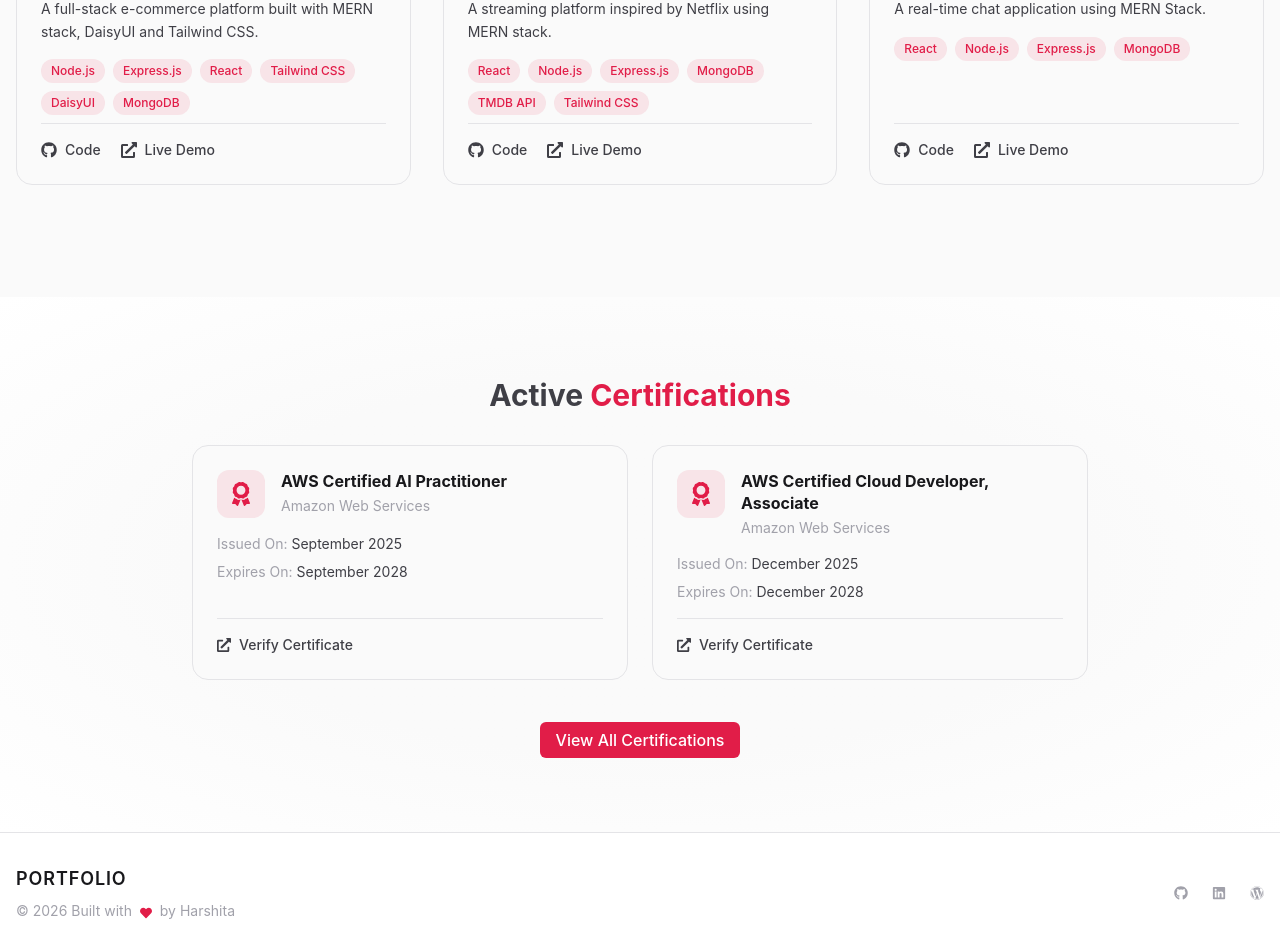
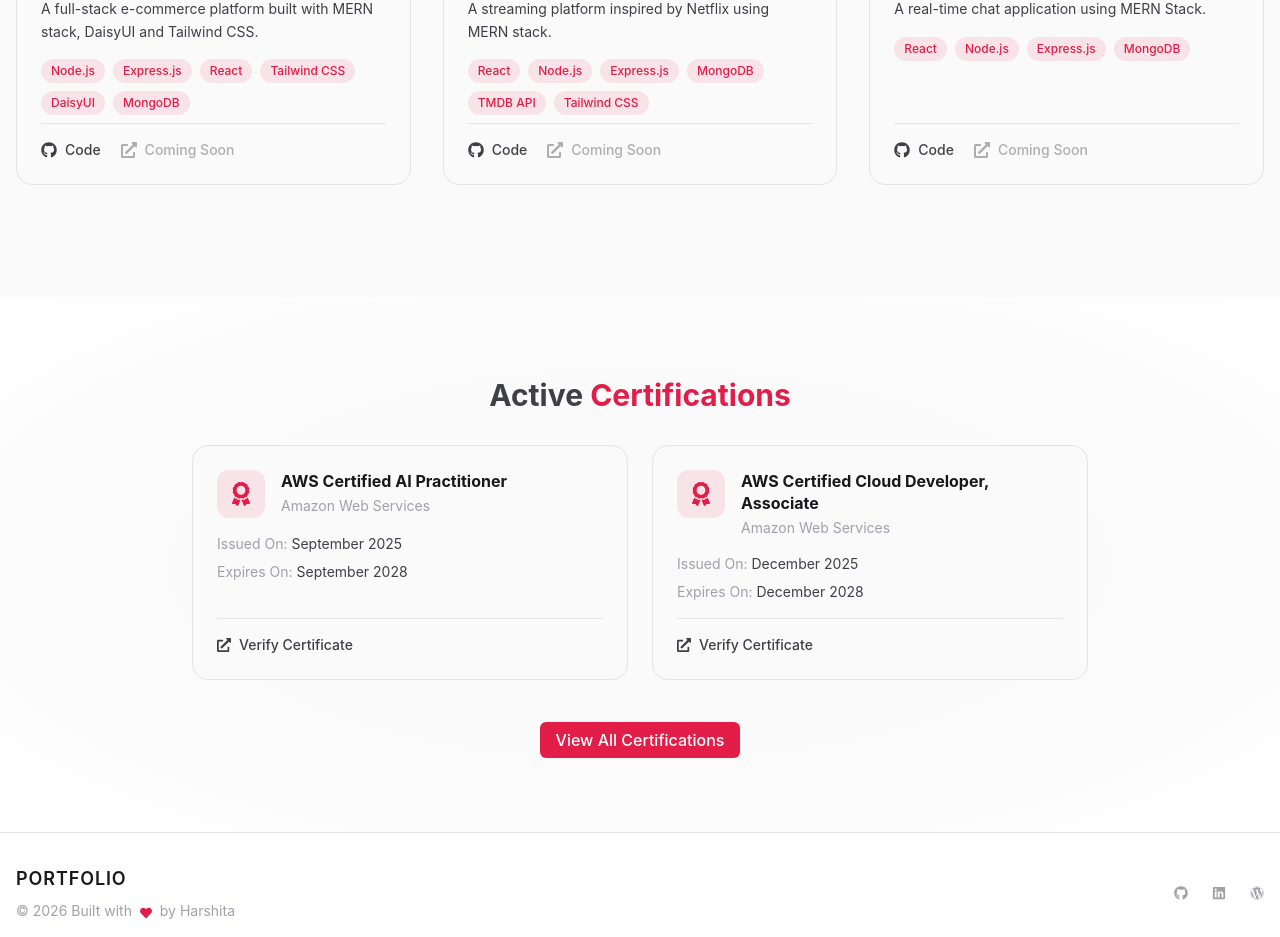
Before and after one commit to harshita-aggarwal/harshita-aggarwal-portfolio, a Next.js app: page / in a window 1280 px wide. Shown: the part 1360-2297 px from the top of the page. Built offline with nearby package versions, Linux system fonts and the light colour scheme.

Commit message:
live demo link changes

```diff
--- a/src/app/components/Projects.tsx
+++ b/src/app/components/Projects.tsx
@@ -6,10 +6,14 @@ const Projects = () => {
   return (
     <section className="container py-28 px-4">
       <div className="project-section">
-        <h2 className="section-title">Featured <span className="text-primary">Projects</span></h2>
+        <h2 className="section-title">
+          Featured <span className="text-primary">Projects</span>
+        </h2>
 
         <div className="grid grid-cols-1 md:grid-cols-3 gap-8">
-          {projects.filter((p) => p.featured).map((project) => (
+          {projects
+            .filter((p) => p.featured)
+            .map((project) => (
               <article
                 key={project.title}
                 className="project-card group hover:border-primary hover:shadow-lg hover:shadow-primary/10"
@@ -47,6 +51,7 @@ const Projects = () => {
                     >
                       <FaGithub className="h-4 w-4" /> Code
                     </a>
+                    {project.demoLink ? (
                       <a
                         href={project.demoLink}
                         target="_blank"
@@ -55,6 +60,11 @@ const Projects = () => {
                       >
                         <FaExternalLinkAlt className="h-4 w-4" /> Live Demo
                       </a>
+                    ) : (
+                      <span className="project-card-link opacity-40 cursor-not-allowed">
+                        <FaExternalLinkAlt className="h-4 w-4" /> Coming Soon
+                      </span>
+                    )}
                   </div>
                 </div>
               </article>
--- a/src/app/projects/page.tsx
+++ b/src/app/projects/page.tsx
@@ -20,7 +20,6 @@ export default function ProjectsPage() {
 
   return (
     <div className="container max-w-7xl mx-auto py-20">
-
       {/* Header */}
       <motion.h1
         className="text-4xl sm:text-5xl font-bold text-center text-heading mb-4"
@@ -95,8 +94,10 @@ export default function ProjectsPage() {
                   />
                   {/* Featured badge */}
                   {project.featured && (
-                    <span className="absolute top-3 left-3 text-xs font-semibold
-                                     bg-primary text-white px-2.5 py-1 rounded-full">
+                    <span
+                      className="absolute top-3 left-3 text-xs font-semibold
+                                     bg-primary text-white px-2.5 py-1 rounded-full"
+                    >
                       ★ Featured
                     </span>
                   )}
@@ -133,6 +134,7 @@ export default function ProjectsPage() {
                     >
                       <FaGithub className="h-4 w-4" /> Code
                     </a>
+                    {project.demoLink ? (
                       <a
                         href={project.demoLink}
                         target="_blank"
@@ -141,6 +143,11 @@ export default function ProjectsPage() {
                       >
                         <FaExternalLinkAlt className="h-4 w-4" /> Live Demo
                       </a>
+                    ) : (
+                      <span className="project-card-link opacity-40 cursor-not-allowed">
+                        <FaExternalLinkAlt className="h-4 w-4" /> Coming Soon
+                      </span>
+                    )}
                   </div>
                 </div>
               </motion.article>
@@ -155,12 +162,15 @@ export default function ProjectsPage() {
             exit={{ opacity: 0 }}
           >
             <p className="text-4xl mb-4">🔍</p>
-            <p className="text-heading font-semibold text-lg mb-2">No projects found</p>
-            <p className="text-muted text-sm">Try searching for a different technology or keyword.</p>
+            <p className="text-heading font-semibold text-lg mb-2">
+              No projects found
+            </p>
+            <p className="text-muted text-sm">
+              Try searching for a different technology or keyword.
+            </p>
           </motion.div>
         )}
       </AnimatePresence>
-
     </div>
   );
 }
--- a/src/contents/projects.ts
+++ b/src/contents/projects.ts
@@ -14,7 +14,7 @@ export const projects: Project[] = [
       "MongoDB",
     ],
     githubLink: "https://github.com/harshita-aggarwal/Thinkboard",
-    demoLink: "/",
+    demoLink: null,
     image: "/projects/Thinkboard.png",
     featured: true,
   },
@@ -25,7 +25,7 @@ export const projects: Project[] = [
     technologies: ["Next.js", "Tailwind CSS", "Framer Motion", "TypeScript"],
     githubLink:
       "https://github.com/harshita-aggarwal/harshita-aggarwal-portfolio",
-    demoLink: "/",
+    demoLink: "https://harshita-aggarwal-portfolio.vercel.app",
     image: "/projects/portfolio-website.png",
     featured: false,
   },
@@ -41,7 +41,7 @@ export const projects: Project[] = [
       "Tailwind CSS",
     ],
     githubLink: "https://github.com/harshita-aggarwal/Rewind",
-    demoLink: "/",
+    demoLink: null,
     image: "/projects/streaming-app.png",
     featured: true,
   },
@@ -50,7 +50,7 @@ export const projects: Project[] = [
     description: "A real-time chat application using MERN Stack.",
     technologies: ["React", "Node.js", "Express.js", "MongoDB"],
     githubLink: "https://github.com/harshita-aggarwal/Chatty",
-    demoLink: "/",
+    demoLink: null,
     image: "/projects/chat-app.png",
     featured: true,
   },
@@ -59,7 +59,7 @@ export const projects: Project[] = [
     description: "This project is a simple To-Do application powered by AWS Lambda, API Gateway, and DynamoDB on the backend, with a basic HTML/CSS/JavaScript frontend.",
     technologies: ["HTML5", "CSS3", "JavaScript", "Amazon DynamoDB", "AWS Lambda", "API Gateway"],
     githubLink: "https://github.com/harshita-aggarwal/ToDo",
-    demoLink: "/",
+    demoLink: null,
     image: "/projects/To-Do.png",
     featured: false,
   },
--- a/src/types/index.ts
+++ b/src/types/index.ts
@@ -3,7 +3,7 @@ export interface Project {
   description: string;
   technologies: string[];
   githubLink: string;
-  demoLink: string;
+  demoLink: string | null;
   image: string;
   featured: boolean;
 }
```
Lines whose indentation alone changed are shown as unchanged.
